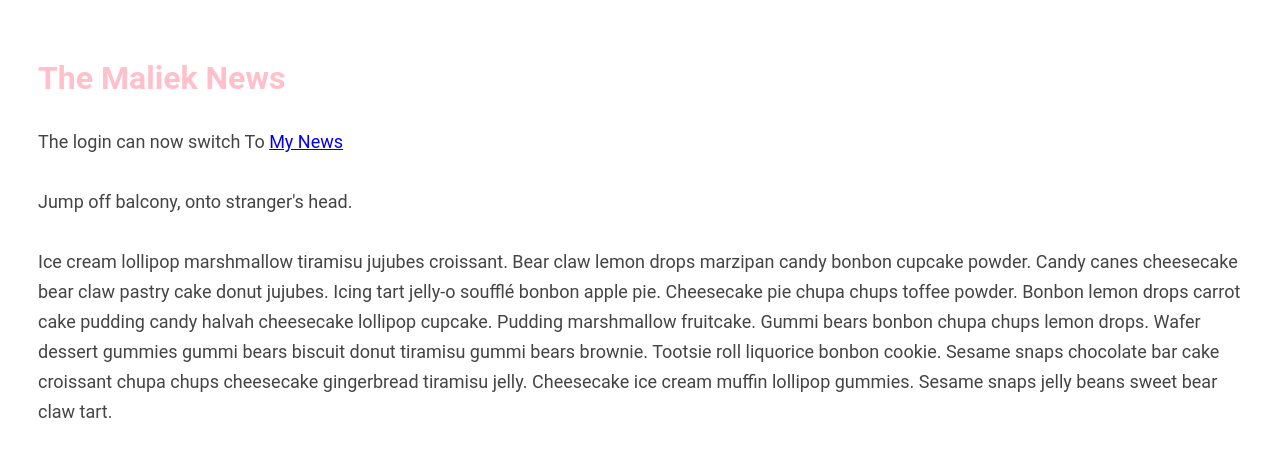
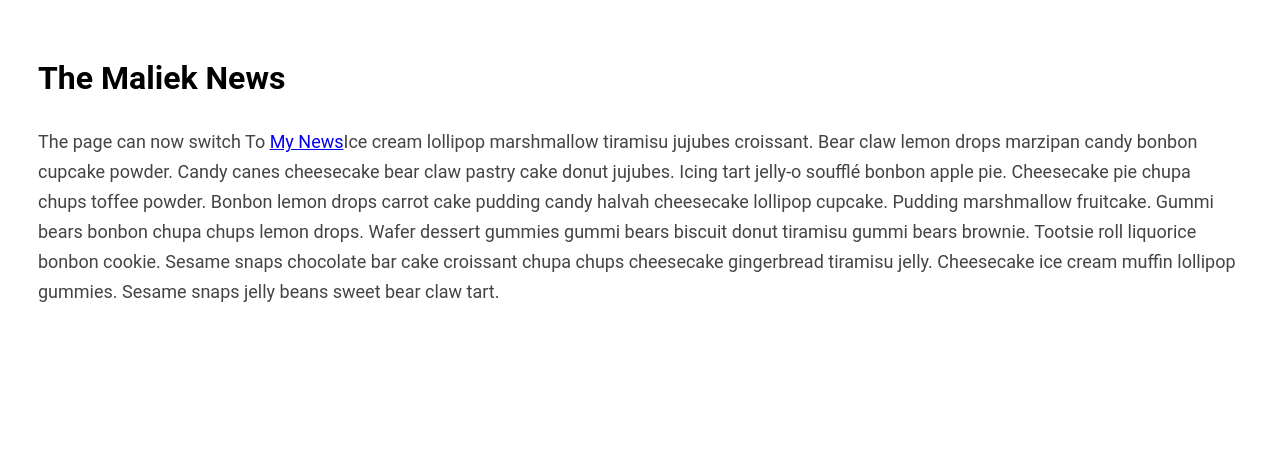
Before and after one commit to Maliek2/Google-Amp, a Next.js app: page / in a window 1280 px wide. Shown: the top 456 px of the page. Built offline with nearby package versions, Linux system fonts and the light colour scheme.

Commit message:
Update index.tsx

```diff
--- a/pages/index.tsx
+++ b/pages/index.tsx
@@ -21,12 +21,8 @@ export default function IndexPage() {
        <h1>The Maliek News </h1>
 
        <p>
-        The login can now switch To <a href={isAmp ? '/dog?amp=1' : '/dog'}>My News</a>
-       </p>
-       <p>
-        Jump off balcony, onto stranger's head.
-      </p>
-      <p>
+        The page can now switch To <a href={isAmp ? '/blog?amp=1' : '/blog'}>My News</a>
+
         Ice cream lollipop marshmallow tiramisu jujubes croissant. Bear claw
         lemon drops marzipan candy bonbon cupcake powder. Candy canes cheesecake
         bear claw pastry cake donut jujubes. Icing tart jelly-o soufflé bonbon
@@ -43,7 +39,7 @@ export default function IndexPage() {
            {`
         h1 {
           margin-bottom: 15px;
-          color : pink
+          color : black
         }
         p {
           font-size: 18px;
```
